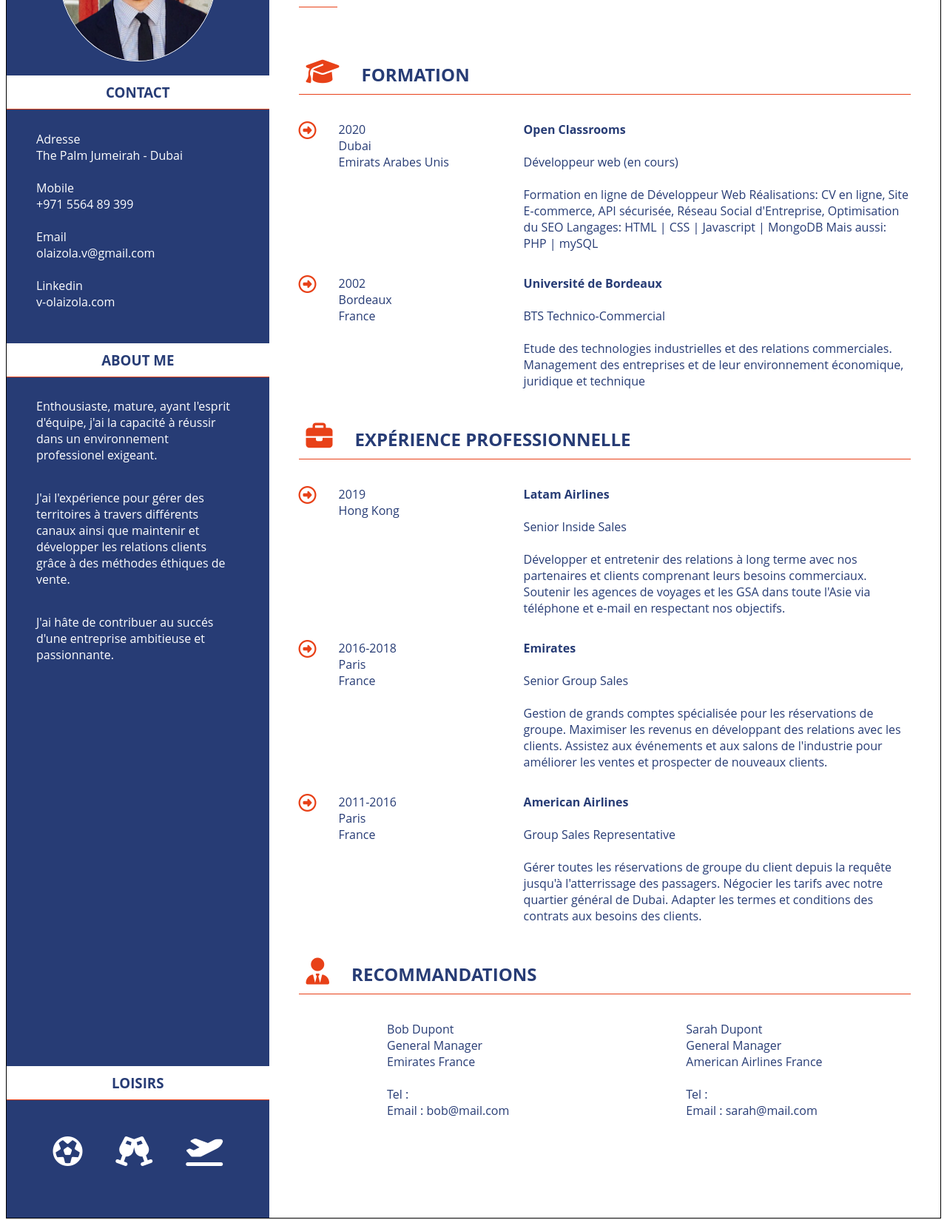
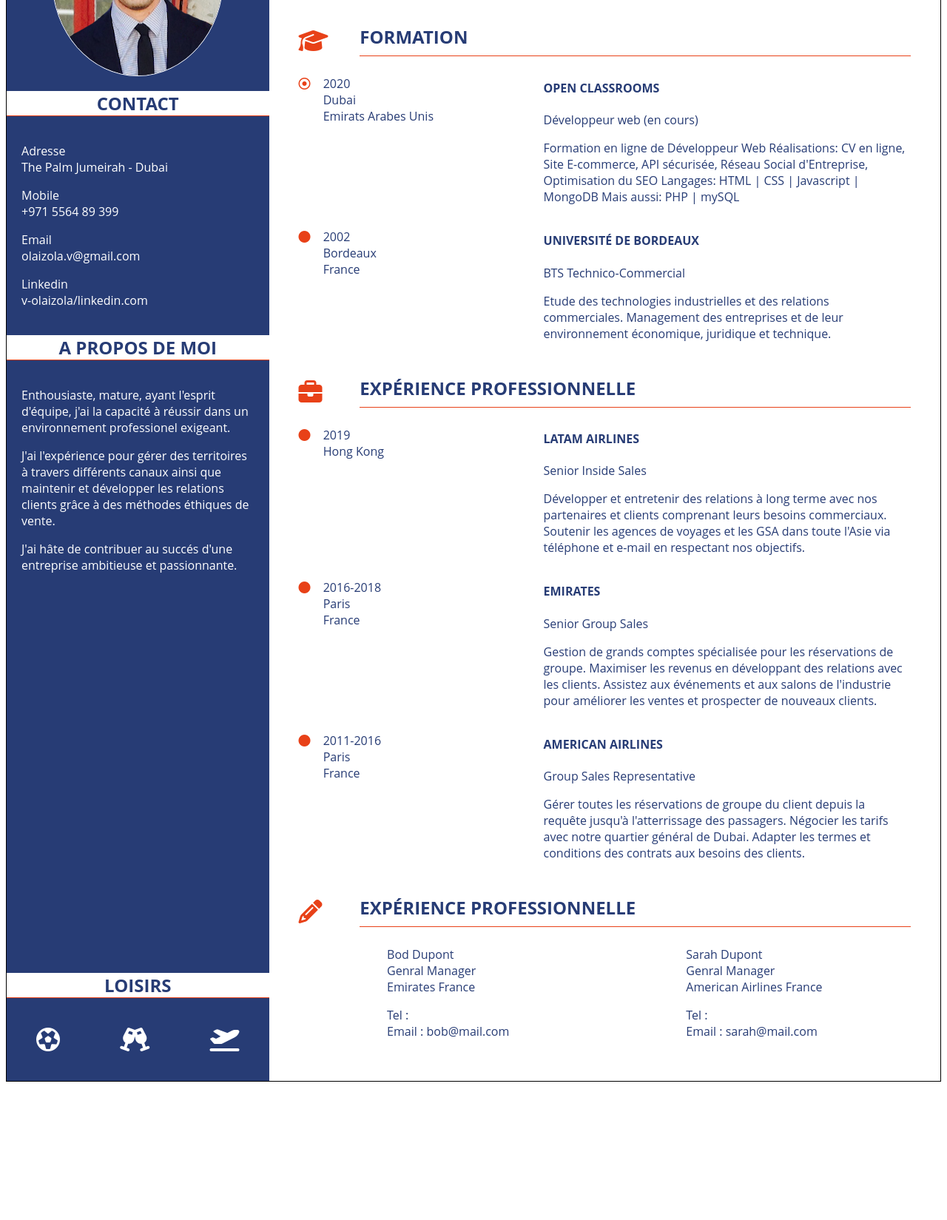
Before and after one commit to V-Olaizola/Vincent-Olaizola-CV, a plain HTML site: page index.html in a window 1280 px wide. Shown: the part 190-1839 px from the top of the page at 74% size. After the commit the page ends 1660 px from the top, so only its background shows below. Drawn offline with Linux system fonts and the light colour scheme.

Commit message:
icons and css updated

```diff
--- a/index.html
+++ b/index.html
@@ -1,42 +1,67 @@
-<!doctype html>
+<!DOCTYPE html>
 <html>
   <head>
-            <meta charset="utf-8">
+    <meta charset="utf-8" />
     <title>Cv en Ligne</title>
-            <link rel="stylesheet" href="style.css">
-            <script src="https://kit.fontawesome.com/d87d13222b.js" crossorigin="anonymous"></script>
+    <link rel="stylesheet" href="style.css" />
+    <script
+      src="https://kit.fontawesome.com/d87d13222b.js"
+      crossorigin="anonymous"
+    ></script>
   </head>
   <body>
     <!-- aside = section de gauche -->
-
     <aside>
-                <div class="photo">
-                <img class="profil_pic" src="images/pic_cv.png" alt="photo de profil de vincent olaizola"
-                    title="photo de profil">
+      <div id="photo">
+        <img
+          class="profil_pic"
+          src="images/pic_cv.png"
+          alt="photo de profil de vincent olaizola"
+          title="photo de profil"
+        />
       </div>
 
-                <div class="contact">
-                    <h3>contact</h3>
-                    <p> Adresse <br>
-                        The Palm Jumeirah - Dubai <br><br>
-                        Mobile <br>
-                        +971 5564 89 399 <br><br>
-                        Email <br>
-                        olaizola.v@gmail.com <br><br>
-                        Linkedin <br>
-                        v-olaizola.com </p>
+      <div id="contact">
+        <h2>contact</h2>
+        <div class="cellule_aside">
+          <p>
+            Adresse<br />
+            The Palm Jumeirah - Dubai
+          </p>
+          <p>
+            Mobile<br />
+            +971 5564 89 399
+          </p>
+          <p>
+            Email<br />
+            olaizola.v@gmail.com
+          </p>
+          <p>
+            Linkedin<br />
+            v-olaizola/linkedin.com
+          </p>
         </div>
-                <div class="about_me">
-                    <h3>about me</h3>
-                    <p>Enthousiaste, mature, ayant l'esprit d'équipe, j'ai la capacité à réussir dans un
-                        environnement professionel exigeant.</p>
-                    <p>J'ai l'expérience pour gérer des territoires à travers différents
-                        canaux ainsi que maintenir et développer les relations clients
-                        grâce à des méthodes éthiques de vente.</p>
-                    <p>J'ai hâte de contribuer au succés d'une entreprise ambitieuse et passionnante.</p>
       </div>
-                <div class="loisirs">
-                    <h3>loisirs</h3>
+      <div id="a_propos">
+        <h2>A propos de moi</h2>
+        <div class="cellule_aside">
+          <p>
+            Enthousiaste, mature, ayant l'esprit d'équipe, j'ai la capacité à
+            réussir dans un environnement professionel exigeant.
+          </p>
+          <p>
+            J'ai l'expérience pour gérer des territoires à travers différents
+            canaux ainsi que maintenir et développer les relations clients grâce
+            à des méthodes éthiques de vente.
+          </p>
+          <p>
+            J'ai hâte de contribuer au succés d'une entreprise ambitieuse et
+            passionnante.
+          </p>
+        </div>
+      </div>
+      <div id="loisirs">
+        <h2>loisirs</h2>
         <div class="icones_loisirs">
           <i class="far fa-futbol"></i>
           <i class="fas fa-glass-cheers"></i>
@@ -47,81 +72,141 @@
     <!-- section de droite -->
 
     <section>
-                <div class="entete">
-                    <h1> <span class="first_name">Vincent</span><span class="last_name"> Olaizola</span></h1>
-                    <h3> <span class="soulignement">Dével</span>oppeur web freelance</h3>
+      <header id="entete">
+        <h1>
+          <span class="first_name">Vincent</span>
+          <span class="last_name"> Olaizola</span>
+        </h1>
+        <h3><span class="soulignement">Dével</span>oppeur web freelance</h3>
+      </header>
+      <article id="formation">
+        <div class="titre_article">
+          <p class="big_icon"><i class="fas fa-graduation-cap"></i></p>
+          <h2>formation</h2>
         </div>
-                <div class="bloc_formation">
-                    <h2><i class="fas fa-graduation-cap"></i>formation</h2>
         <div class="details_formations">
-                        <div class="oc">
-                            <p><i class="far fa-arrow-alt-circle-right"></i></p>
-                            <p class="date_lieu">2020 <br>Dubai <br>Emirats Arabes Unis</p>
-                            <p class="oc_details"><strong>Open Classrooms</strong> <br> <br>
-                            Développeur web (en cours) <br> <br>
-                            Formation en ligne de Développeur Web
-                            Réalisations: CV en ligne, Site E-commerce, API sécurisée,
-                            Réseau Social d'Entreprise, Optimisation du SEO
-                            Langages: HTML | CSS | Javascript | MongoDB
-                            Mais aussi: PHP | mySQL</p>
+          <div class="infos_article">
+            <div class="icone_date">
+              <p class="icone"><i class="far fa-dot-circle"></i></p>
+              <p>2020 <br />Dubai <br />Emirats Arabes Unis</p>
             </div>
-                        <div class="bts">
-                            <p><i class="far fa-arrow-alt-circle-right"></i></p>
-                            <p class="date_lieu">2002 <br>Bordeaux <br>France</p>
-                            <p class="fac_details"><strong>Université de Bordeaux</strong>  <br> <br>
-                            BTS Technico-Commercial <br> <br>
-                            Etude des technologies industrielles et des relations commerciales.
-                            Management des entreprises et de leur environnement économique, juridique et technique</p>
+            <div class="detail_article">
+              <h4>Open Classrooms</h4>
+              <p>Développeur web (en cours)</p>
+              <p>
+                Formation en ligne de Développeur Web Réalisations: CV en ligne,
+                Site E-commerce, API sécurisée, Réseau Social d'Entreprise,
+                Optimisation du SEO Langages: HTML | CSS | Javascript | MongoDB
+                Mais aussi: PHP | mySQL
+              </p>
+            </div>
+          </div>
+          <div class="infos_article">
+            <div class="icone_date">
+              <p class="icone"><i class="fas fa-circle"></i></p>
+              <p class="date_lieu">2002 <br />Bordeaux <br />France</p>
+            </div>
+            <div class="detail_article">
+              <h4 class="fac_details">Université de Bordeaux</h4>
+              <p>BTS Technico-Commercial</p>
+              <p>
+                Etude des technologies industrielles et des relations
+                commerciales. Management des entreprises et de leur
+                environnement économique, juridique et technique.
+              </p>
             </div>
           </div>
         </div>
-                <div class="experience">
-                    <h2><i class="fas fa-briefcase"></i>expérience professionnelle</h2>
-                    <div class="details_experience">
-                        <div class="latam">
-                            <p><i class="far fa-arrow-alt-circle-right"></i></p>
-                            <p class="date_lieu">2019 <br>Hong Kong</p>
-                            <p class="oc_details"><strong>Latam Airlines</strong> <br> <br>
-                            Senior Inside Sales <br> <br>
+      </article>
+      <article id="experience">
+        <div class="titre_article">
+          <p class="big_icon"><i class="fas fa-briefcase"></i></p>
+          <h2>expérience professionnelle</h2>
+        </div>
+        <div class="detail_experience">
+          <div class="infos_article">
+            <div class="icone_date">
+              <p class="icone"><i class="fas fa-circle"></i></p>
+              <p class="date_lieu">2019 <br />Hong Kong</p>
+            </div>
+            <div class="detail_article">
+              <h4 class="latam">Latam Airlines</h4>
+              <p>Senior Inside Sales</p>
+              <p>
                 Développer et entretenir des relations à long terme avec nos
                 partenaires et clients comprenant leurs besoins commerciaux.
                 Soutenir les agences de voyages et les GSA dans toute l'Asie via
-                            téléphone et e-mail en respectant nos objectifs.</p>
-                        </div>
-                        <div class="emirates">
-                            <p><i class="far fa-arrow-alt-circle-right"></i></p>
-                            <p class="date_lieu">2016-2018 <br>Paris <br>France</p>
-                            <p class="oc_details"><strong>Emirates</strong> <br> <br>
-                            Senior Group Sales <br> <br>
-                            Gestion de grands comptes spécialisée pour les réservations de groupe.
-                            Maximiser les revenus en développant des relations avec les clients.
-                            Assistez aux événements et aux salons de l'industrie pour améliorer les ventes
-                            et prospecter de nouveaux clients.</p>
-                        </div>
-                        <div class="aa">
-                            <p><i class="far fa-arrow-alt-circle-right"></i></p>
-                            <p class="date_lieu">2011-2016 <br>Paris <br>France</p>
-                            <p class="oc_details"><strong>American Airlines</strong> <br> <br>
-                            Group Sales Representative <br> <br>
-                            Gérer toutes les réservations de groupe du client
-                            depuis la requête jusqu'à l'atterrissage des passagers.
-                            Négocier les tarifs avec notre quartier général de Dubai.
-                            Adapter les termes et conditions des contrats aux besoins des clients.</p>
+                téléphone et e-mail en respectant nos objectifs.
+              </p>
             </div>
           </div>
-                    <div class="recommandation">
-                        <h2><i class="fas fa-user-tie"></i>recommandations</h2>
-                        <div class="reco">
-                            <p class="reco_bob">Bob Dupont  <br>
-                            General Manager <br> Emirates France<br> <br>
-                            Tel : <br>
-                            Email : bob@mail.com</p>
-                            <p class="reco_sarah">Sarah Dupont  <br>
-                            General Manager <br> American Airlines France<br> <br>
-                            Tel : <br>
-                            Email : sarah@mail.com</p>
+          <div class="infos_article">
+            <div class="icone_date">
+              <p class="icone"><i class="fas fa-circle"></i></p>
+              <p class="date_lieu">2016-2018 <br />Paris <br />France</p>
+            </div>
+            <div class="detail_article">
+              <h4 class="emirates">Emirates</h4>
+              <p>Senior Group Sales</p>
+              <p>
+                Gestion de grands comptes spécialisée pour les réservations de
+                groupe. Maximiser les revenus en développant des relations avec
+                les clients. Assistez aux événements et aux salons de
+                l'industrie pour améliorer les ventes et prospecter de nouveaux
+                clients.
+              </p>
             </div>
           </div>
+          <div class="infos_article">
+            <div class="icone_date">
+              <p class="icone"><i class="fas fa-circle"></i></p>
+              <p class="date_lieu">2011-2016 <br />Paris <br />France</p>
+            </div>
+            <div class="detail_article">
+              <h4 class="aa">American Airlines</h4>
+              <p>
+                Group Sales Representative
+              </p>
+              <p>
+                Gérer toutes les réservations de groupe du client depuis la
+                requête jusqu'à l'atterrissage des passagers. Négocier les
+                tarifs avec notre quartier général de Dubai. Adapter les termes
+                et conditions des contrats aux besoins des clients.
+              </p>
+            </div>
+          </div>
+        </div>
+      </article>
+      <article id="recommandations">
+        <div class="titre_article">
+          <p class="big_icon"><i class="fas fa-pencil-alt"></i></p>
+          <h2>expérience professionnelle</h2>
+        </div>
+        <div class="infos_article_reco">
+          <div>
+            <p>
+              Bod Dupont <br />
+              Genral Manager <br />
+              Emirates France
+            </p>
+            <p>
+              Tel : <br />
+              Email : bob@mail.com
+            </p>
+          </div>
+          <div>
+            <p>
+              Sarah Dupont <br />
+              Genral Manager <br />
+              American Airlines France
+            </p>
+            <p>
+              Tel : <br />
+              Email : sarah@mail.com
+            </p>
+          </div>
+        </div>
+      </article>
     </section>
   </body>
 </html>
--- a/style.css
+++ b/style.css
@@ -1,126 +1,151 @@
-body{
-    font-family: 'Open Sans', 'Helvetica Neue', sans-serif;
+body {
+  font-family: "Open Sans", "Helvetica Neue", sans-serif;
   display: flex;
   border: solid 1px black;
 }
 
 /* aside = partie gauche du CV */
 
-aside{
+aside {
   width: 30%;
   background-color: #273c75;
   display: flex;
   flex-direction: column;
 }
 
-.photo{
+#photo {
   display: flex;
+  justify-content: center;
+  padding: 20px;
 }
 
-.profil_pic{
-    width: 60%;
+.profil_pic {
   border: solid 1px white;
   border-radius: 50%;
-    margin: auto;
-    margin-top: 20px;
 }
 
-aside h3 {
+aside h2 {
   border-bottom: solid 1px #e84118;
   background-color: white;
   color: #273c75;
   text-align: center;
   text-transform: uppercase;
-    padding: 10px;
+  margin-top: 0;
+  margin-bottom: 0;
 }
 
-aside p{
+aside p {
   color: white;
-    padding: 10px 40px 10px 40px;
 }
 
-.about_me{
-    padding-bottom: 500px;
+.cellule_aside {
+  padding: 20px;
+}
+
+#a_propos {
+  flex: 3;
 }
 
 .icones_loisirs {
   display: flex;
-    font-size: 2.5em;
+  font-size: 200%;
   color: white;
-    justify-content: space-around;
-    padding: 30px 40px 0px 40px;
-    height: 110px;
+  justify-content: space-between;
+  padding: 40px;
 }
 
 /* section = partie droite du CV */
 
-section{
+section {
   width: 70%;
   padding: 40px;
   color: #273c75;
 }
 
-.first_name{
+/* entete */
+
+.first_name {
   color: #e84118;
 }
-
-.last_name{
+.last_name {
   font-size: 1.5em;
 }
 
-section h1{
+/* formation */
+
+.titre_article {
+  display: flex;
+  padding: 30px 0 10px 0;
+}
+
+.infos_article {
+  display: flex;
+}
+
+.infos_article_reco {
+  display: flex;
+  justify-content: space-around;
+}
+
+.big_icon {
+  width: 10%;
+  font-size: xx-large;
+  margin: 0;
+}
+.icone_date {
+  display: flex;
+  width: 40%;
+}
+
+.detail_article {
+  width: 60%;
+}
+
+.date_lieu {
+  width: 90%;
+}
+
+.icone {
+  width: 10%;
+}
+
+section h1 {
   text-transform: uppercase;
   font-size: 2.5em;
-    margin-bottom: 0;
+  margin: 0;
 }
 
-section h3{
-    padding-bottom: 50px;
-    margin-top: 0;
+section h2 {
+  text-transform: uppercase;
+  border-bottom: solid 1px #e84118;
+  margin: 0%;
+  width: 90%;
+}
+section h4 {
+  text-transform: uppercase;
 }
 
-section h2{
-    text-transform: uppercase;
-    border-bottom: solid 1px #e84118;
-    padding: 10px;
-}
-
-.soulignement{
+.soulignement {
   padding-bottom: 10px;
   border-bottom: solid 1px #e84118;
 }
 
-section i{
+section i {
   color: #e84118;
-    font-size: 1.5em;
-    padding-right: 30px;
-}
-
-.oc, .bts, .latam, .emirates, .aa{
-    display: flex;
-}
-
-.date_lieu{
-    min-width: 150px;
-    margin-right: 100px;
-}
-
-.reco{
-    display: flex;
-    justify-content: space-around;
 }
 
 @media screen and (max-width: 830px) {
   body {
-display: block;
+    flex-direction: column;
   }
   aside {
     width: 100%;
   }
-  section{
+  section {
     width: 100%;
+    padding: 0;
   }
-  .oc, .bts, .reco, .latam, .emirates, .aa{
-    flex-wrap: wrap;
-    width: 100%;}
+  .infos_article {
+    display: block;
   }
+}
```
Lines whose indentation alone changed are shown as unchanged.
